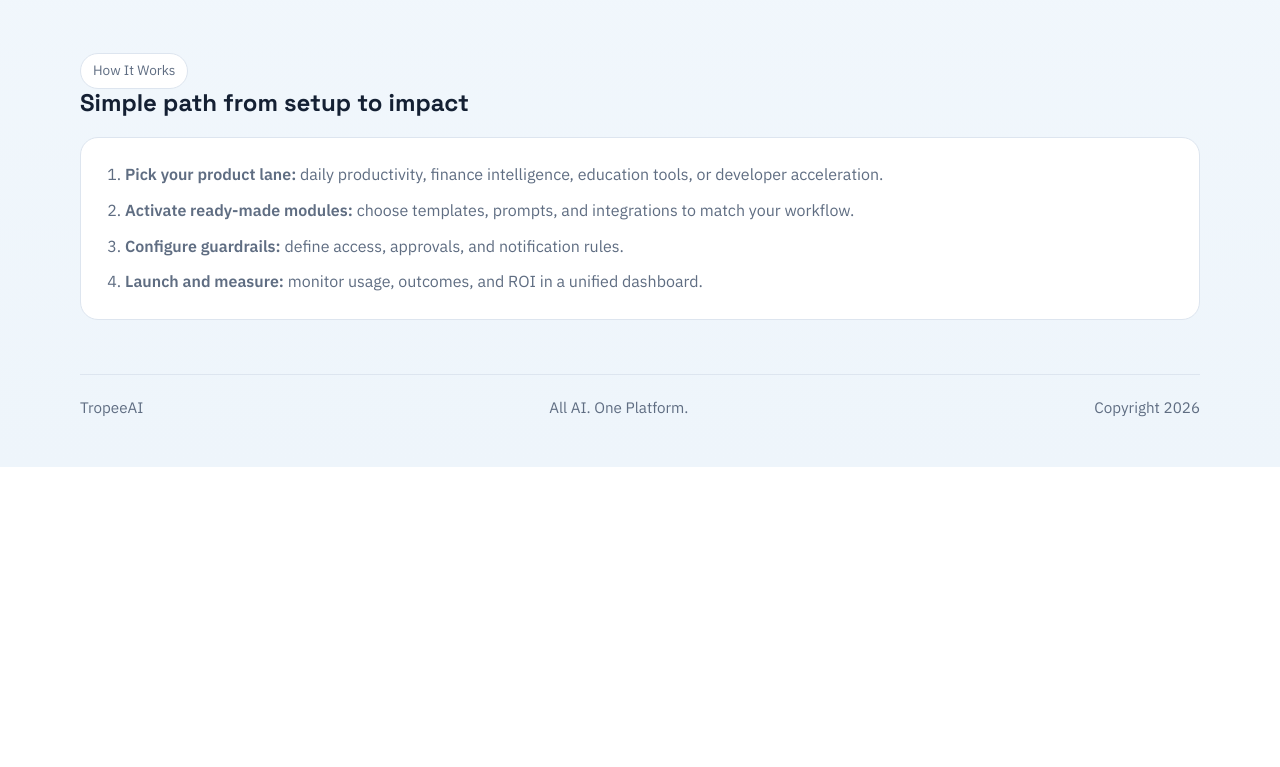
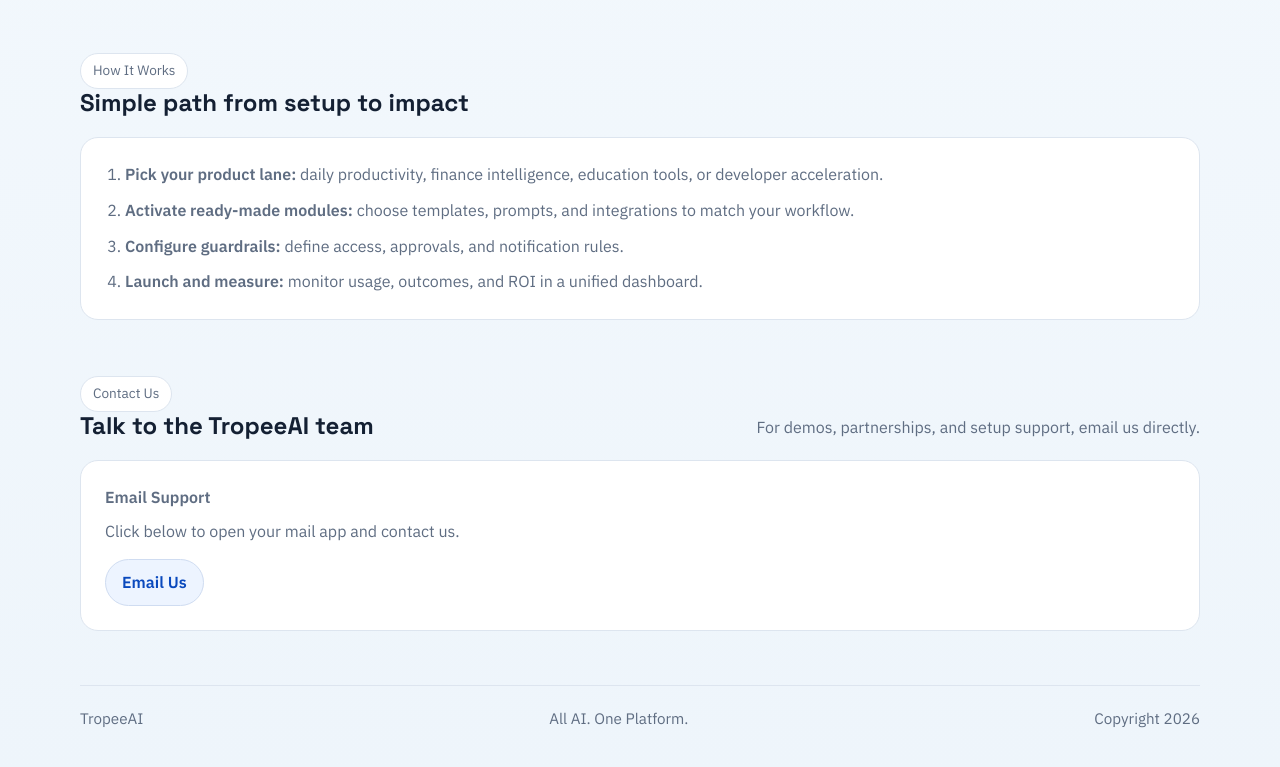
Before and after one commit to tejaprakash/tropeeAI, a plain HTML site: page index.html in a window 1280 px wide. Shown: the part 1521-2288 px from the top of the page. Before the commit the page ends 1988 px from the top, so only its background shows below. Drawn offline with Linux system fonts and the light colour scheme.

Commit message:
contact details added

```diff
--- a/index.html
+++ b/index.html
@@ -368,6 +368,31 @@
       margin-bottom: 0;
     }
 
+    .contact-box {
+      background: #fff;
+      border: 1px solid var(--line);
+      border-radius: var(--radius);
+      padding: 24px;
+      color: var(--muted);
+    }
+
+    .contact-mail {
+      display: inline-flex;
+      align-items: center;
+      justify-content: center;
+      padding: 10px 16px;
+      border-radius: 999px;
+      background: #edf4ff;
+      border: 1px solid #cfdcf1;
+      color: var(--brand-deep);
+      font-weight: 600;
+      text-decoration: none;
+    }
+
+    .contact-mail:hover {
+      background: #dfeeff;
+    }
+
     .highlight {
       display: grid;
       grid-template-columns: 1fr 1fr;
@@ -551,6 +576,7 @@
         <a href="#solutions">Solutions</a>
         <a href="#features">Why TropeeAI</a>
         <a href="#workflow">How It Works</a>
+        <a href="#contact">Contact</a>
       </nav>
     </header>
 
@@ -675,6 +701,21 @@
         </div>
       </section>
 
+      <section id="contact">
+        <div class="section-head">
+          <div>
+            <span class="pill">Contact Us</span>
+            <h2>Talk to the TropeeAI team</h2>
+          </div>
+          <p>For demos, partnerships, and setup support, email us directly.</p>
+        </div>
+        <div class="contact-box">
+          <strong>Email Support</strong>
+          <p style="margin: 8px 0 14px;">Click below to open your mail app and contact us.</p>
+          <a class="contact-mail" href="mailto:tejaprakashp@gmail.com" aria-label="Email TropeeAI support">Email Us</a>
+        </div>
+      </section>
+
     </main>
 
     <footer>
```
